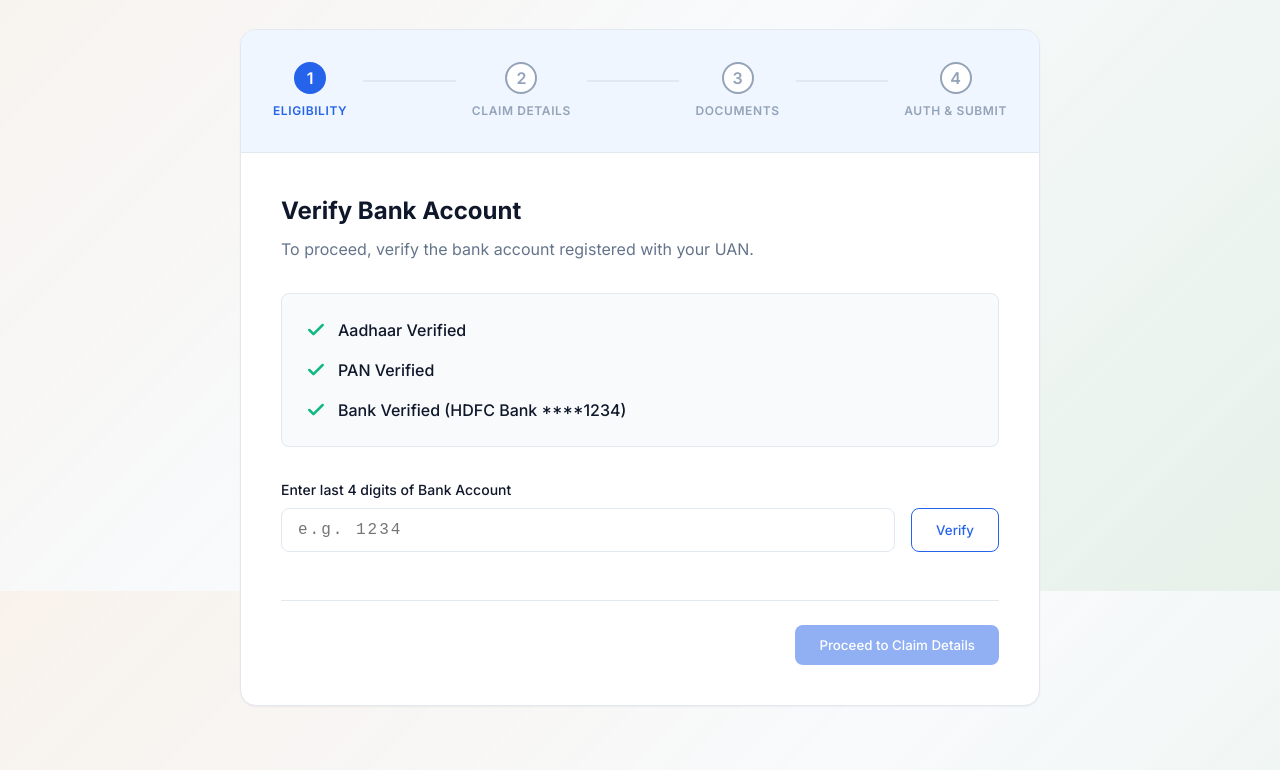
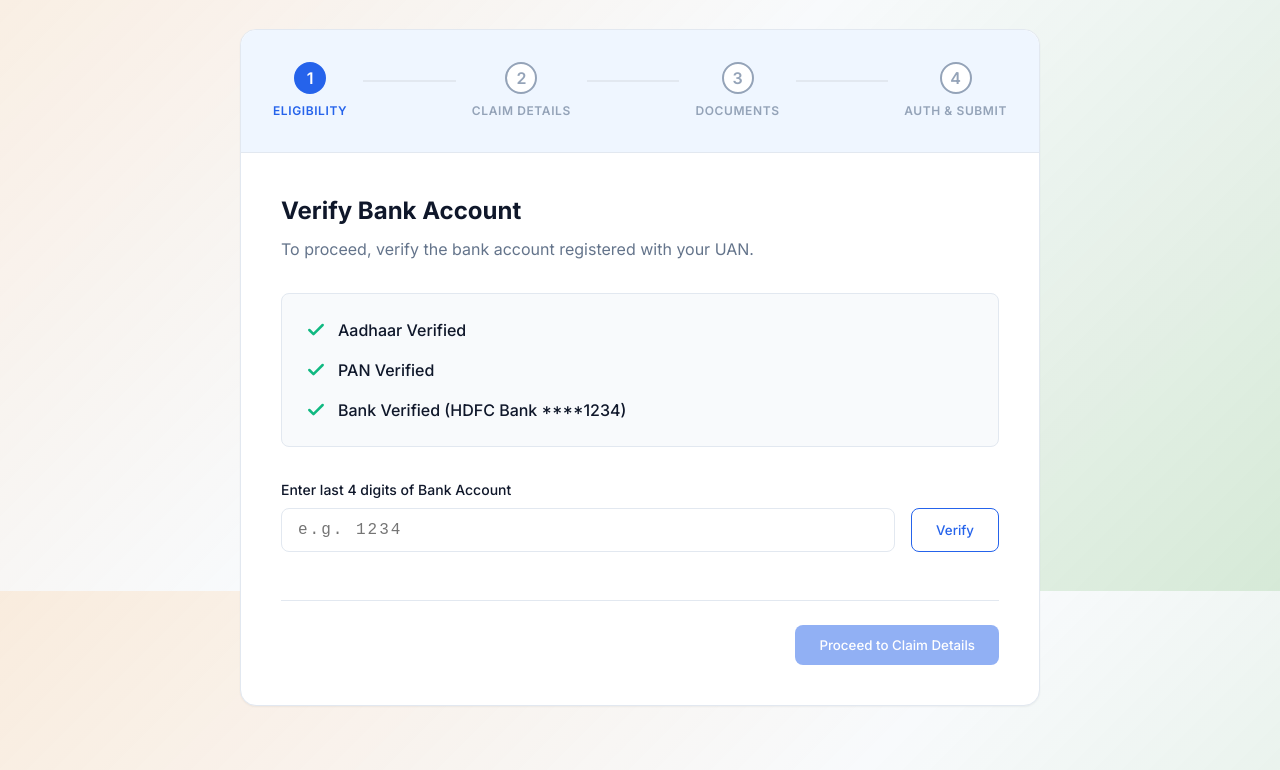
Before and after one commit to mrujoshi/unified-mem-epfindia, an Astro site: page /claim in a window 1280 px wide. Shown: the part 209-979 px from the top of the page. Built offline with nearby package versions, Linux system fonts and the light colour scheme; Astro itself is replaced by a stand-in of ours.

Commit message:
added tricolour background take 2

```diff
--- a/src/styles/global.css
+++ b/src/styles/global.css
@@ -48,7 +48,7 @@
 body {
   font-family: 'Inter', sans-serif;
   background-color: var(--background);
-  background-image: linear-gradient(135deg, rgba(255, 153, 51, 0.08) 0%, rgba(255, 255, 255, 0) 50%, rgba(19, 136, 8, 0.08) 100%);
+  background-image: linear-gradient(135deg, rgba(255, 153, 51, 0.15) 0%, rgba(255, 255, 255, 0) 50%, rgba(19, 136, 8, 0.15) 100%);
   background-attachment: fixed;
   color: var(--text-main);
   line-height: 1.5;
```
